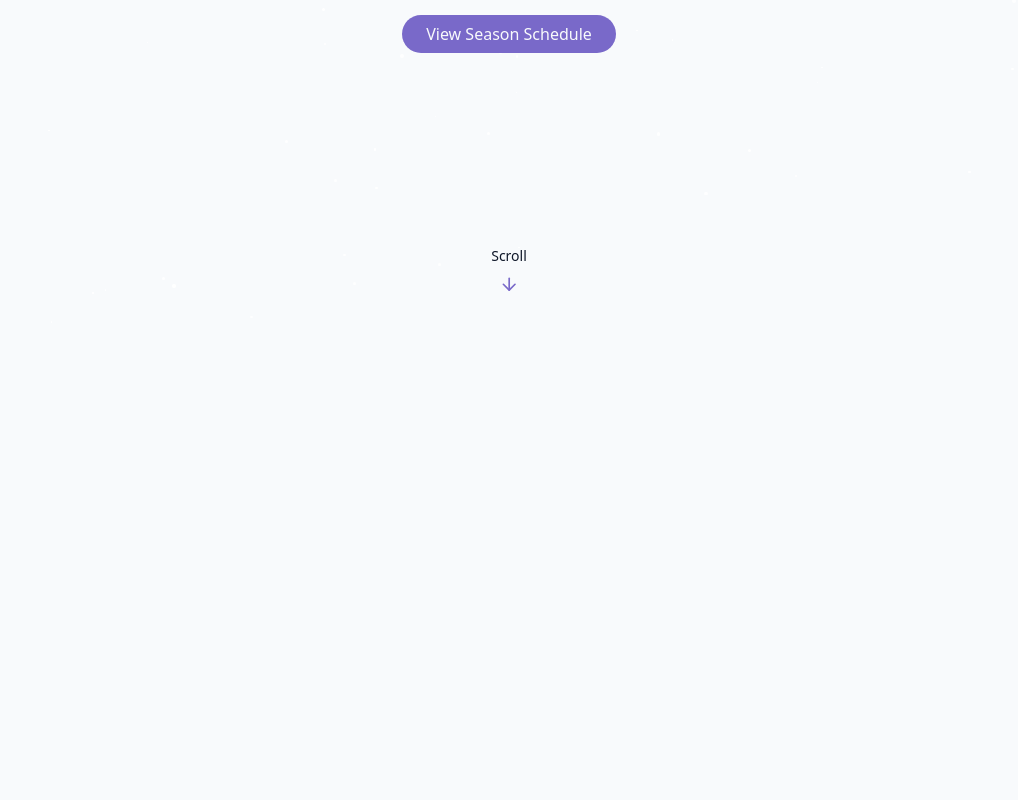
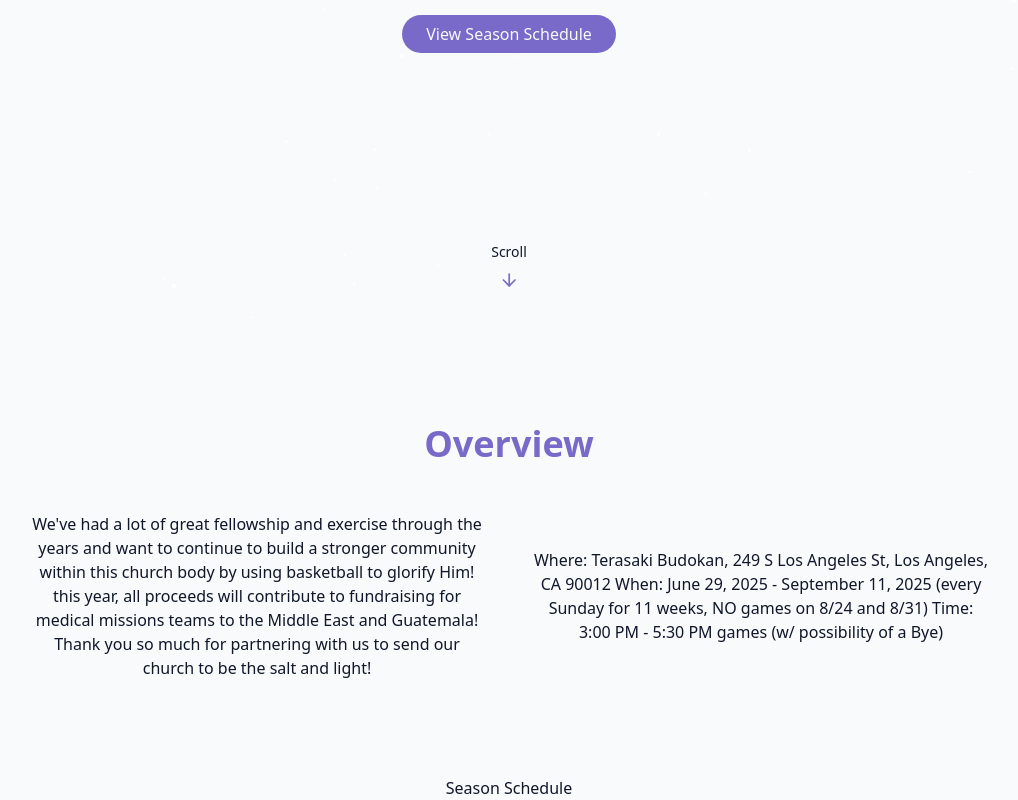
Before and after one commit to DevDave0/tapla-ball11, a React (Vite) app: page / in a window 1280 px wide. Shown: the part 472-1272 px from the top of the page, without its empty margins (131-1149 px from the left). Before the commit the page ends 800 px from the top, so only its background shows below. Built offline with nearby package versions, Linux system fonts and the light colour scheme.

Commit message:
overview page started

```diff
--- /dev/null
+++ b/src/components/AboutSection.jsx
@@ -0,0 +1,25 @@
+
+
+export const AboutSection = () => {
+    return (
+        <section id="about" className="py-24 px-4 relative">
+            <div className="container mx-auto max-w-5xl">
+                <h2 className="text-3xl md:text-4xl font-bold mb-12 text-center">
+                    <span className="text-primary">Overview</span>
+                </h2>
+
+                <div className="grid grid-cols-1 md:grid-cols-2 gap-12 items-center">
+                    <div>
+                        We've had a lot of great fellowship and exercise through the years and want to continue to build a stronger community within this church body by using basketball to glorify Him!  this year, all proceeds will contribute to fundraising for medical missions teams to the Middle East and Guatemala! Thank you so much for partnering with us to send our church to be the salt and light!
+                    </div>
+
+                    <div>
+                        Where: Terasaki Budokan, 249 S Los Angeles St, Los Angeles, CA 90012
+                        When: June 29, 2025 - September 11, 2025 (every Sunday for 11 weeks, NO games on 8/24 and 8/31)
+                        Time: 3:00 PM - 5:30 PM games (w/ possibility of a Bye)
+                    </div>
+                </div>
+            </div>
+        </section>
+    )
+}
--- a/src/components/Navbar.jsx
+++ b/src/components/Navbar.jsx
@@ -5,7 +5,7 @@ import { Menu, X } from "lucide-react";
 
 const navItems = [
     {name: "Home", href: "#hero"},
-    {name: "About", href: "#about"},
+    {name: "Overview", href: "#about"},
     {name: "Stats", href: "#stats"},
     {name: "Schedule", href: "#schedule"},
     {name: "Roster", href: "#roster"},
--- /dev/null
+++ b/src/components/Schedule.jsx
@@ -0,0 +1,9 @@
+
+
+export const Schedule = () => {
+    return (
+        <section>
+            Season Schedule
+        </section>
+    )
+}
--- a/src/pages/Home.jsx
+++ b/src/pages/Home.jsx
@@ -2,6 +2,8 @@ import { ThemeToggle } from "../components/ThemeToggle"
 import { StarBackground } from "../components/StarBackground"
 import { Navbar } from "../components/Navbar"
 import { HeroSection } from "../components/HeroSection"
+import { Schedule } from "../components/Schedule"
+import { AboutSection } from "../components/AboutSection"
 
 export const Home = () => {
     return <div className="min-h-screen bg-background text-foreground overflow-x-hidden">
@@ -15,6 +17,8 @@ export const Home = () => {
         {/* Main Content */}
         <main>
             <HeroSection />
+            <AboutSection />
+            <Schedule />
         </main>
 
         {/* Footer */}
```
